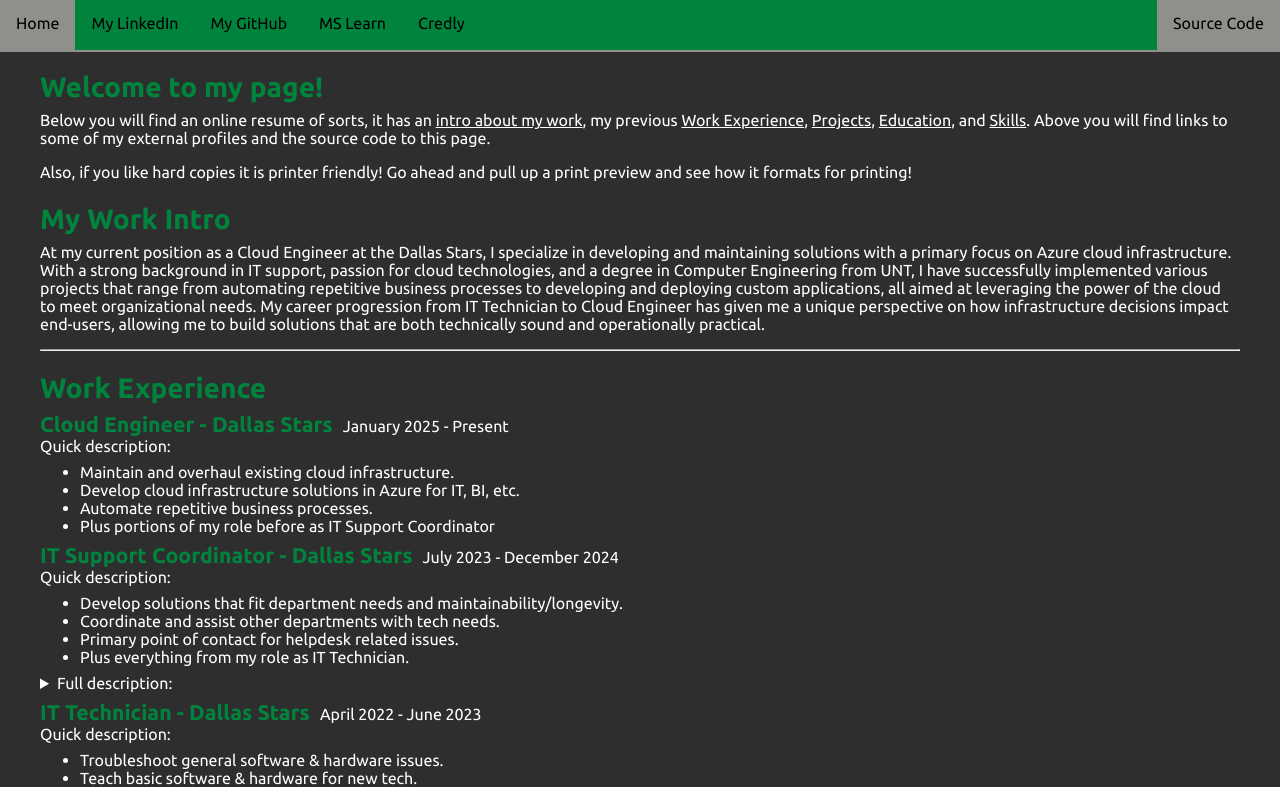
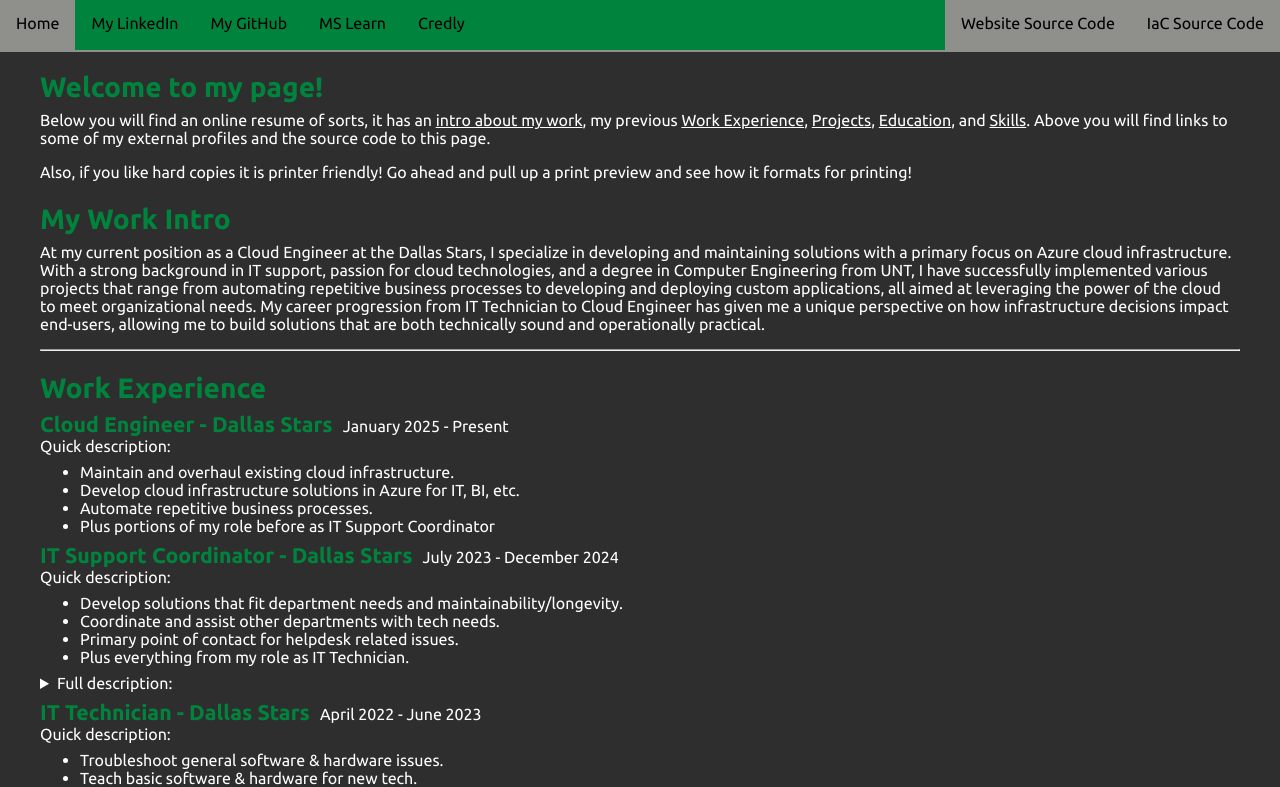
Before and after one commit to MicahWW/MicahWW, a Next.js app: page / in a window 1280 px wide. Shown: the top 787 px of the page. Built offline with nearby package versions, Linux system fonts and the light colour scheme.

Commit message:
link to IaC

```diff
--- a/src/components/Navbar.tsx
+++ b/src/components/Navbar.tsx
@@ -9,7 +9,8 @@ const Navbar = () => {
             <Link className={`${styles.topNavLink} ${styles.topNavLinkLeft}`} target="_blank"  href="/github">My GitHub</Link>
             <Link className={`${styles.topNavLink} ${styles.topNavLinkLeft}`} target="_blank" href="/ms-learn">MS Learn</Link>
             <Link className={`${styles.topNavLink} ${styles.topNavLinkLeft}`} target="_blank" href="/credly">Credly</Link>
-            <Link className={`${styles.topNavLink} ${styles.topNavLinkRight}`} target="_blank" href="/github/MicahWW/">Source Code</Link>
+            <Link className={`${styles.topNavLink} ${styles.topNavLinkRight}`} target="_blank" href="/github/Terraform/tree/amin /projects/myself/">IaC Source Code</Link>
+            <Link className={`${styles.topNavLink} ${styles.topNavLinkRight}`} target="_blank" href="/github/MicahWW/">Website Source Code</Link>
         </div>
     )
 }
--- a/src/styles/navbar.module.css
+++ b/src/styles/navbar.module.css
@@ -35,3 +35,9 @@
     float: right;
     background-color: var(--secondary);
 }
+
+.topNavLinkRight:hover {
+    background-color: var(--primary);
+    outline: 2px solid var(--secondary);
+    outline-offset: -2px;
+}
```
